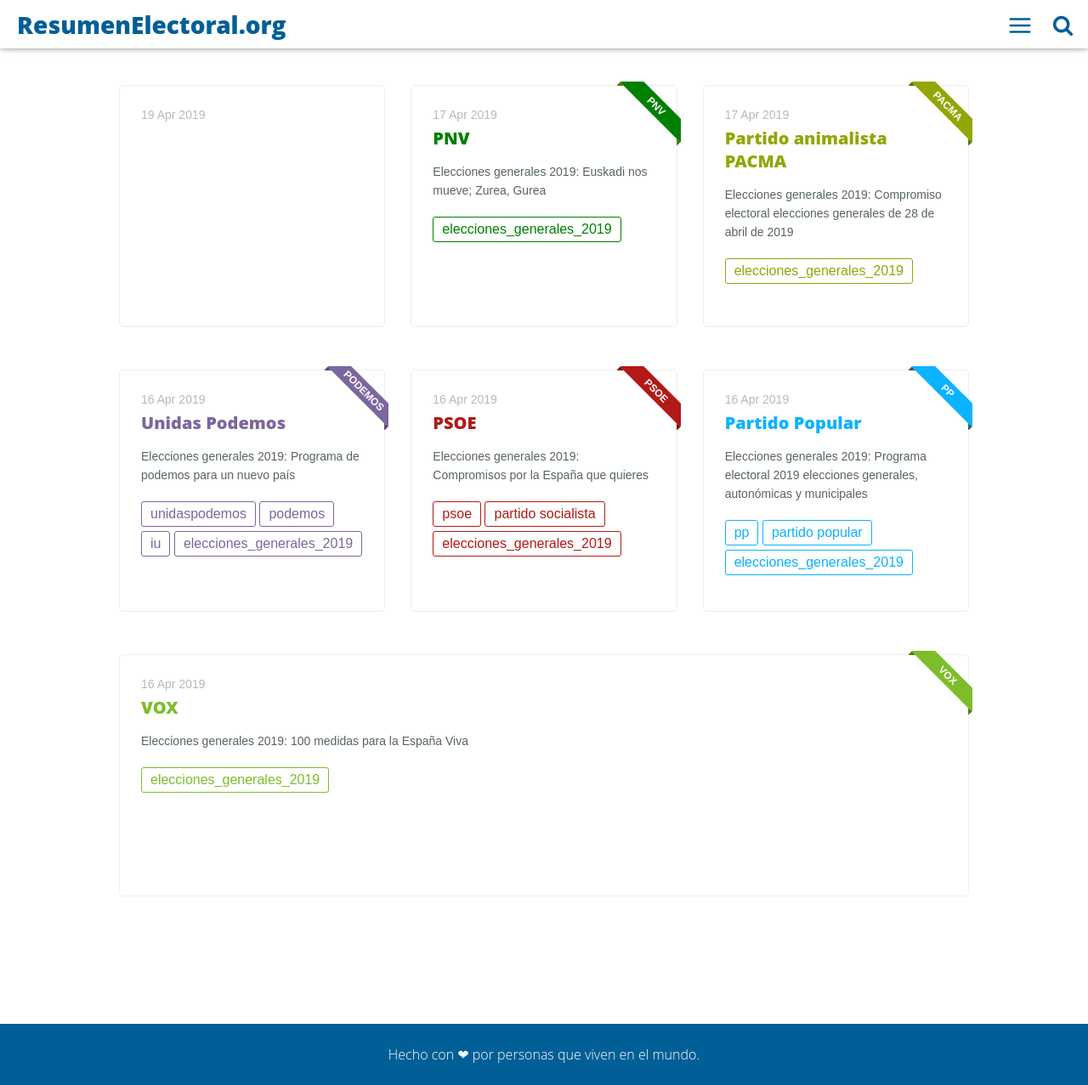
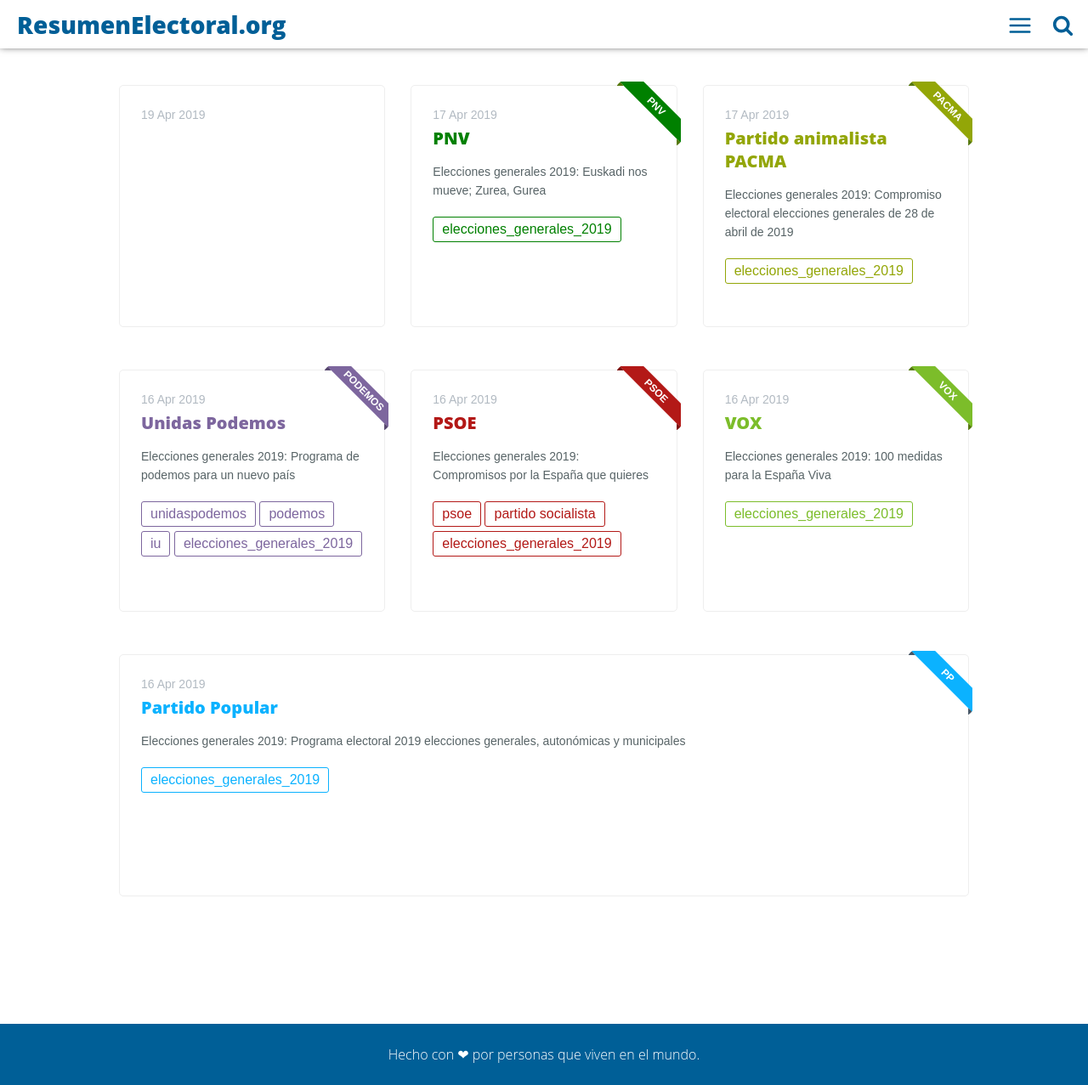
Before and after one commit to resumenelectoral/2019_generales, a Jekyll site: the page built from index.html, in a window 1280 px wide and 1277 px high. Shown: the whole window at 85% size. Built offline with Jekyll 4.4.1, drawn with Linux system fonts in a browser that asks for light colours.

Commit message:
Update and rename 2019-04-16-partidopopular.md to 2019-04-16-eg2019_partidopopular.md

```diff
--- a/_posts/2019-04-16-partidopopular.md
+++ b/_posts/2019-04-16-eg2019_partidopopular.md
@@ -6,8 +6,6 @@
 main-class: 'pp'
 color: '#0bb2ff'
 tags:
-- "pp"
-- "partido popular"
 - "elecciones_generales_2019"
 twitter_text: "Resumen electoral para las generales de 2019 de PP"
 introduction: "Elecciones generales 2019: Programa electoral 2019 elecciones generales, autonómicas y municipales"
```
